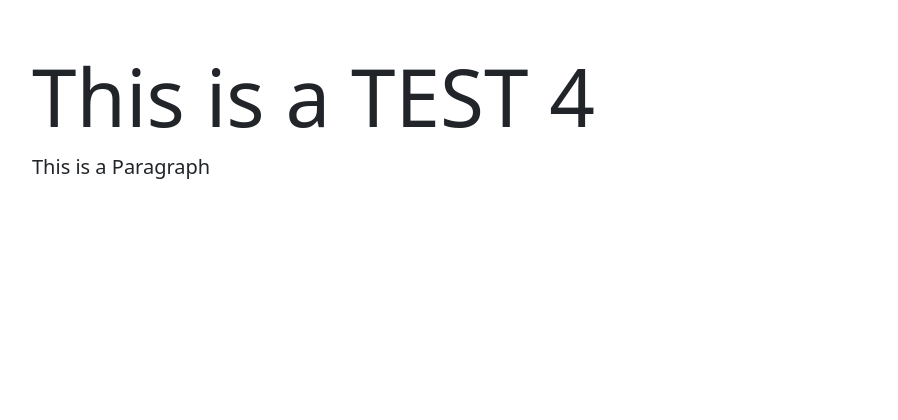
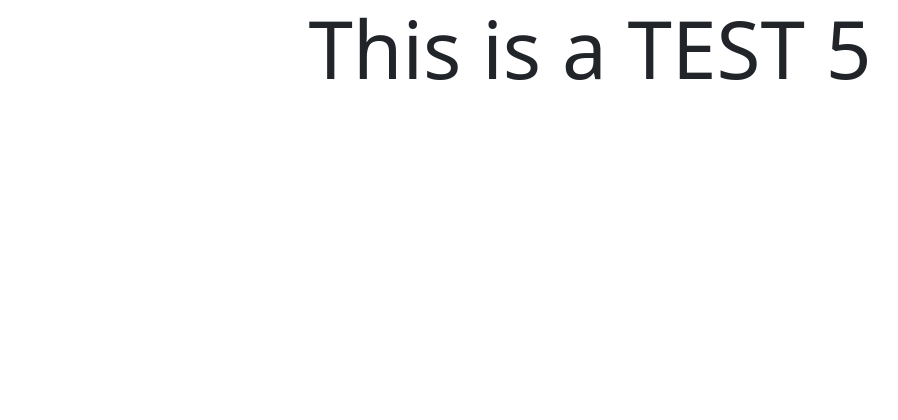
Before and after one commit to jahirultusar/django-cicd, a Django app: page / in a window 1280 px wide. Shown: the top 420 px of the page, without its empty margins (50-948 px from the left). Run offline with Django 5.2, Linux system fonts and the light colour scheme.

Commit message:
yes! lets go test5

```diff
--- a/myapp/templates/myapp/index.html
+++ b/myapp/templates/myapp/index.html
@@ -8,9 +8,8 @@
     <link href="https://cdn.jsdelivr.net/npm/bootstrap@5.3.0/dist/css/bootstrap.min.css" rel="stylesheet">
 </head>
 <body>
-    <div class="container mt-5">
-        <h1 class="display-1">This is a TEST 4</h1>
-        <p class="lead">This is a Paragraph</p>
+    <div class="container d-flex justify-content-center align-items-center ">
+        <h1 class="display-1">This is a TEST 5</h1>
     </div>
 
     <!-- Footer -->
```
